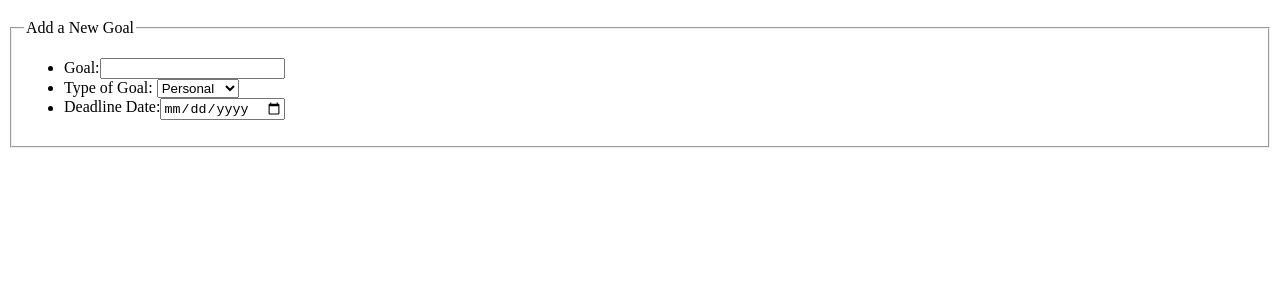
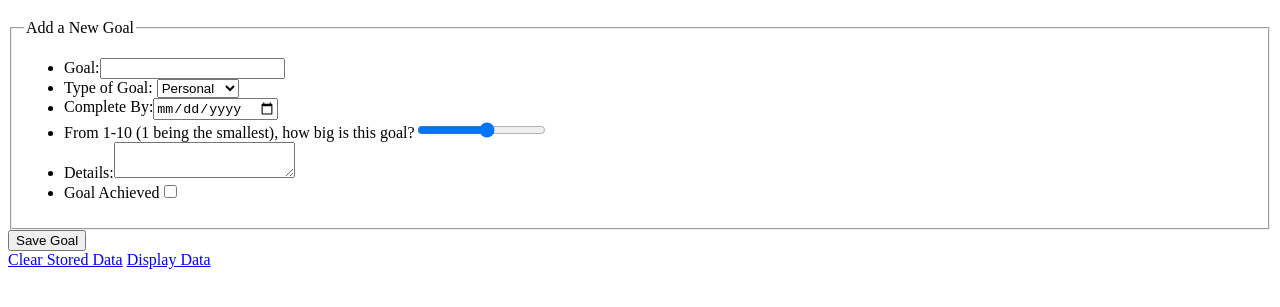
Before and after one commit to b66549/vfw-project1, a plain HTML site: page additem.html in a window 1280 px wide. Shown: the part 61-368 px from the top of the page. Drawn offline with Linux system fonts and the light colour scheme.

Commit message:
Updated additem.html: finished form elements, submit, and the two links.

```diff
--- a/additem.html
+++ b/additem.html
@@ -53,12 +53,28 @@
 					</li>
 
 					<!-- Date element: Goal deadline -->
-					<li><label for="goaldeadline">Deadline Date:</label><input type="date" id="goaldeadline" /></li>
+					<li><label for="deadline">Complete By:</label><input type="date" id="deadline" /></li>
 
+					<!-- Range element: Goal importance -->
+					<li><label for="size">From 1-10 (1 being the smallest), how big is this goal?</label><input type="range" min="1" max="10" id="size" /></li>
+
+					<!-- Text area element: Notes about the goal -->
+					<li><label for="details">Details:</label><textarea id="details"></textarea></li>
+
+					<!-- Checkbox element: Goal Completed -->
+					<li><label for="goalcomplete">Goal Achieved</label><input type="checkbox" value="Goal Achieved" id="goalcomplete" /></li>
 				</ul>
+
+				<!-- Hidden data to submit -->
+				<input type="hidden" value="newgoal" />
 			</fieldset>
+
+			<!-- Save the goal -->
+			<input type="submit" value="Save Goal" />
 		</form>
 
-
+		<!-- links to clear the stored data and to display the data -->
+		<a href="#">Clear Stored Data</a>
+		<a href="#">Display Data</a>
 	</body>
 </html>
```
